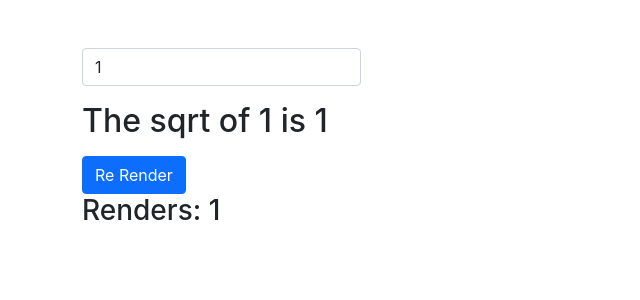
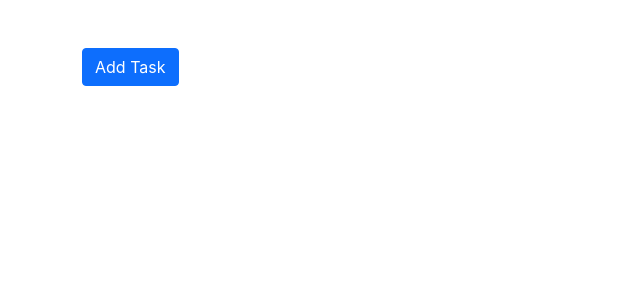
Before and after one commit to tapia1013/REACT-SANDBOX-ADVANCED-HOOKS, a React (Create React App) app: page / in a window 1280 px wide. Shown: the top 300 px of the page, without its empty margins (0-640 px from the left). Built offline with nearby package versions, Linux system fonts and the light colour scheme.

Commit message:
useCallback() and React.memo() for function performance

```diff
--- a/src/App.js
+++ b/src/App.js
@@ -1,7 +1,8 @@
 // import UseRefExample1 from "./components/UseRefExample1"
 // import UseRefExample2 from "./components/UseRefExample2"
 // import UseRefExample3 from "./components/UseRefExample3"
-import UseMemoExample from "./components/UseMemoExample"
+// import UseMemoExample from "./components/UseMemoExample"
+import UseCallbackExample from "./components/UseCallbackExample"
 
 
 function App() {
@@ -11,7 +12,8 @@ function App() {
       {/* <UseRefExample1 /> */}
       {/* <UseRefExample2 /> */}
       {/* <UseRefExample3 /> */}
-      <UseMemoExample />
+      {/* <UseMemoExample /> */}
+      <UseCallbackExample />
     </div>
   )
 }
--- /dev/null
+++ b/src/components/UseCallbackExample.jsx
@@ -0,0 +1,35 @@
+import React, { useState, useCallback } from 'react'
+
+function UseCallbackExample() {
+  const [tasks, setTasks] = useState([]);
+
+  const addTask = useCallback(() => {
+    setTasks((prevState) => [...prevState, 'Some Task'])
+  }, [setTasks])
+
+  return (
+    <div>
+      <Button addTask={addTask} />
+      {
+        tasks.map((task, index) => (
+          <p key={index}>{task}</p>
+        ))
+      }
+    </div>
+  )
+}
+
+
+
+const Button = React.memo(({ addTask }) => {
+  console.log('Button Rendered');
+  return (
+    <div>
+      <button className='btn btn-primary' onClick={addTask}>Add Task</button>
+    </div>
+  )
+})
+
+
+
+export default UseCallbackExample
```
